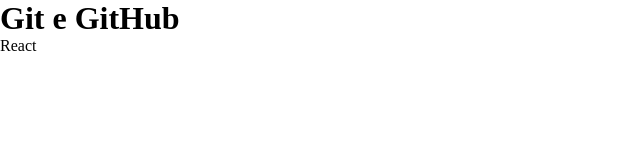
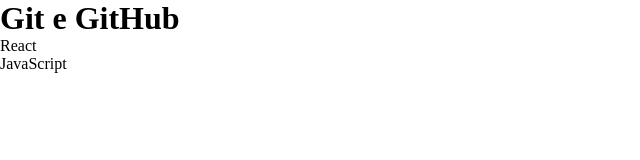
Before and after one commit to victorgpd/ValidControl, a React (Vite) app: page / in a window 1280 px wide. Shown: the top 160 px of the page, without its empty margins (0-640 px from the left). Built offline with nearby package versions, Linux system fonts and the light colour scheme.

Commit message:
teste de push

```diff
--- a/src/App.tsx
+++ b/src/App.tsx
@@ -3,6 +3,7 @@
     <div>
       <h1>Git e GitHub</h1>
       <p>React</p>
+      <p>JavaScript</p>
     </div>
   );
 }
```
